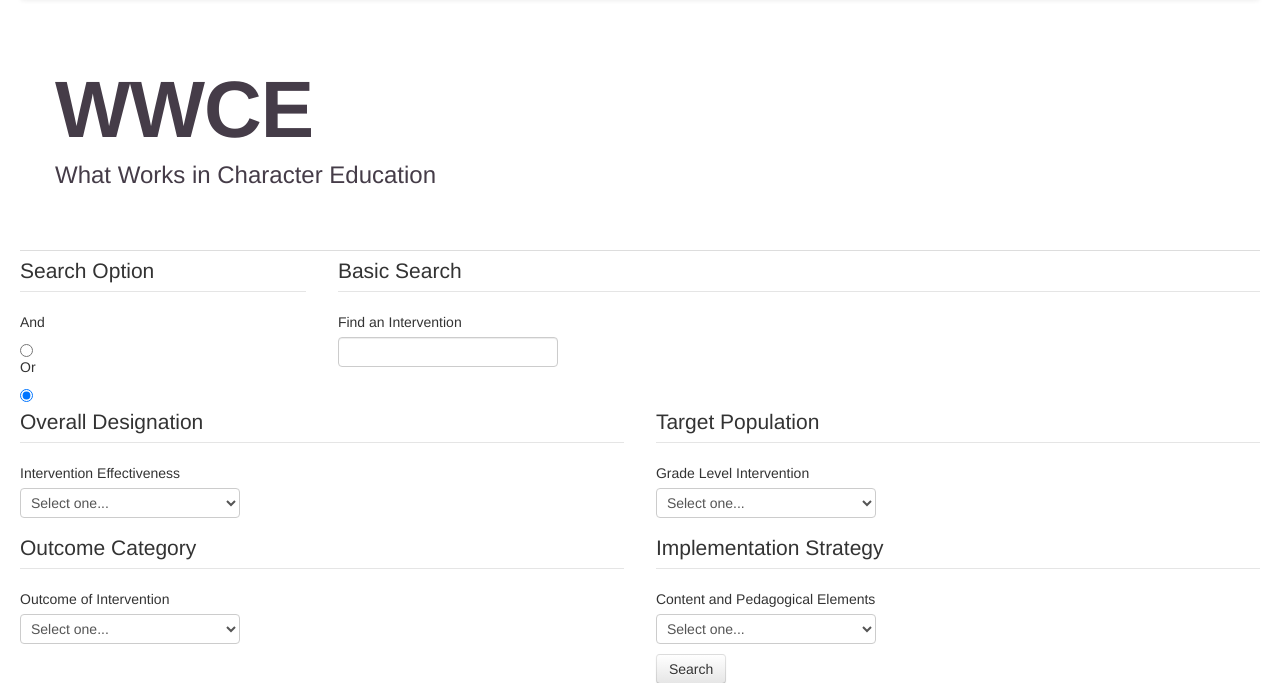
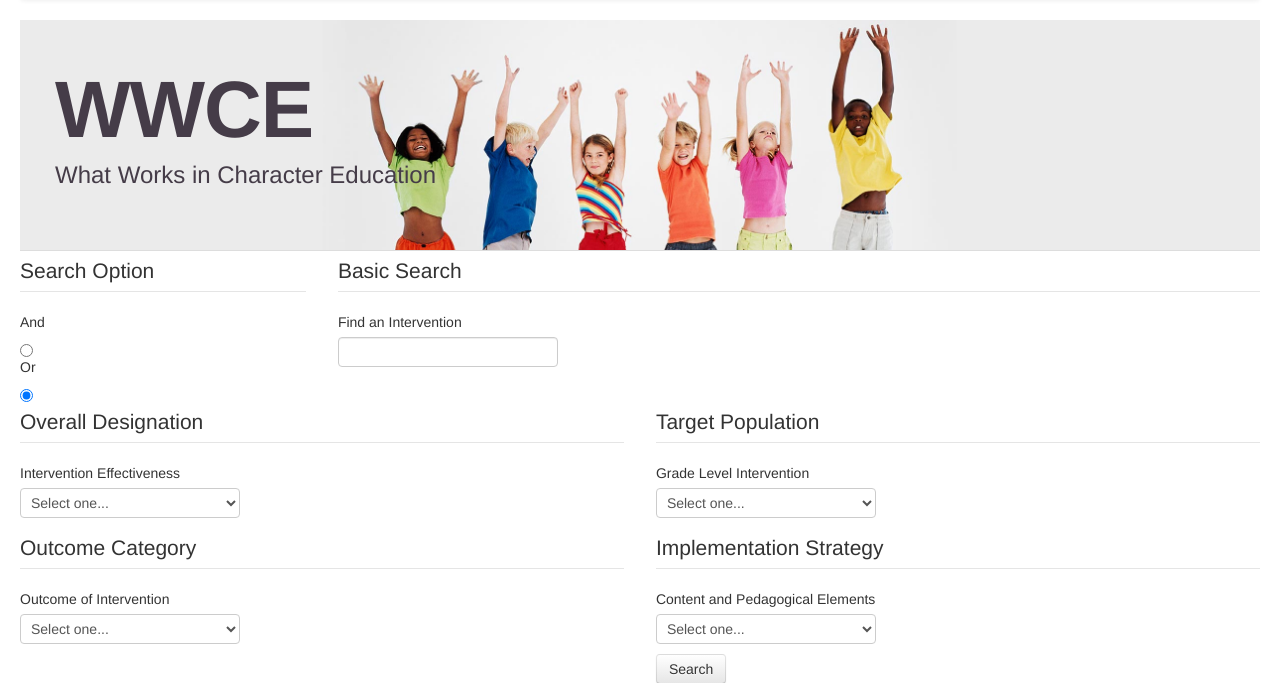
Before and after one commit to pbetts1/wwce-online, a CodeIgniter app: page /index.php/advanced/index in a window 1280 px wide. Shown: the part 42-725 px from the top of the page. Run offline with CodeIgniter, Linux system fonts and the light colour scheme; some libraries are stand-ins or nearby versions.

Commit message:
Jumbotron Update

```diff
--- a/application/views/header_view.php
+++ b/application/views/header_view.php
@@ -64,7 +64,7 @@
 				</div>
 			</nav>
 
-			<div class="jumbotron subhead">
+			<div class="jumbotron subhead cherp-header">
 				<div class="container">
 					<h1>WWCE</h1>
 					<p>
```
Also changed, not shown: 2 other files.
